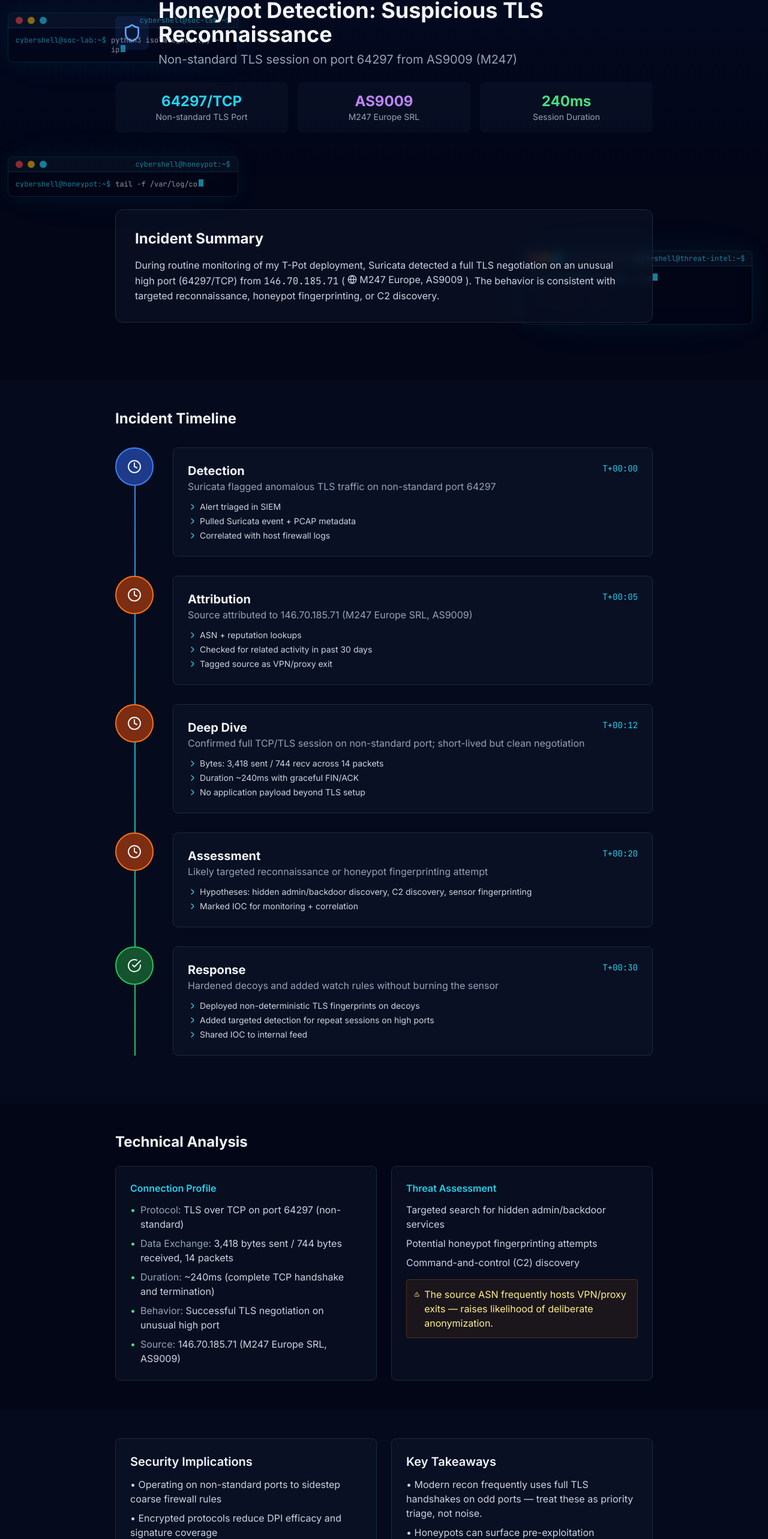
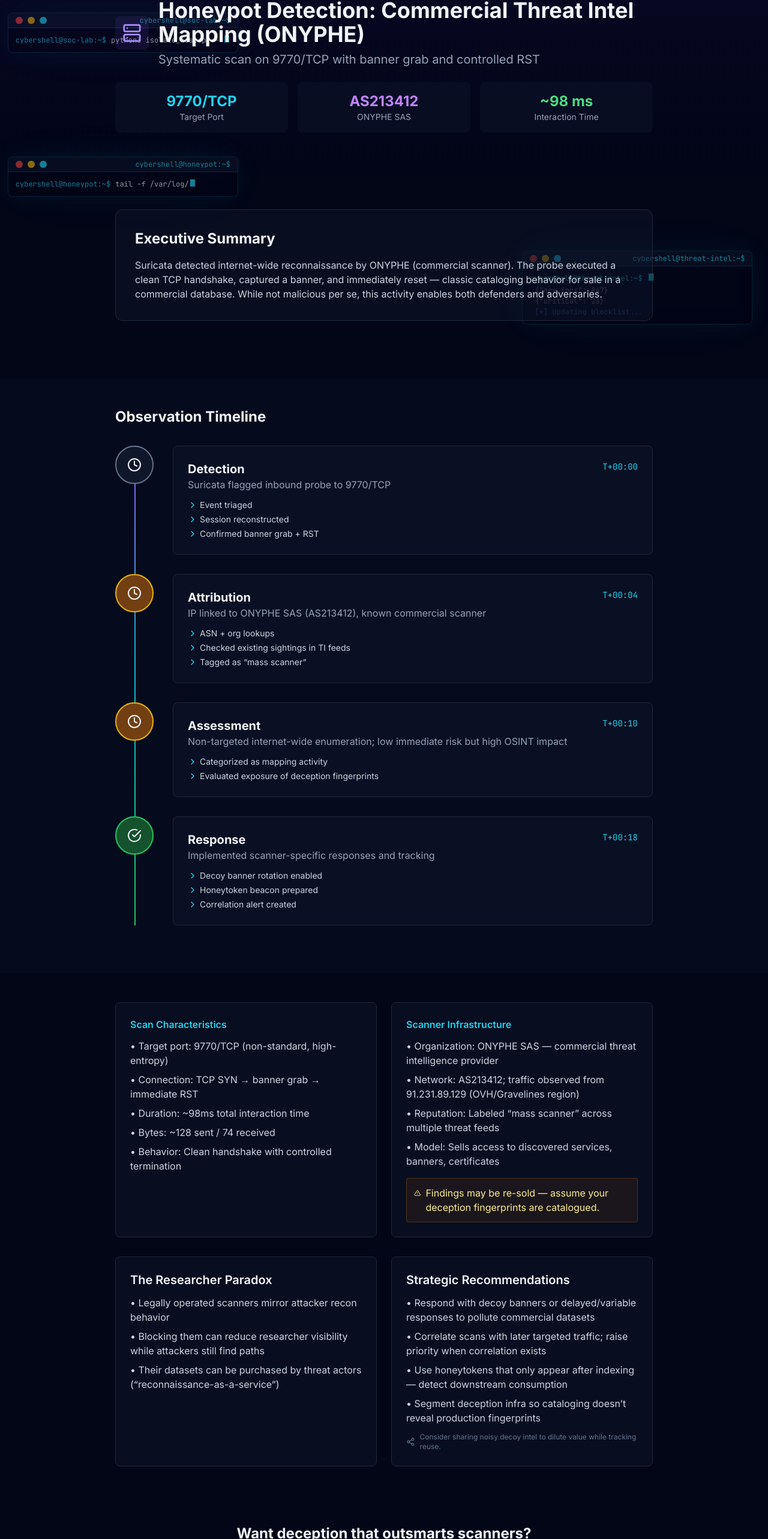
Before and after one commit to AntonioBeltranMiller/cybersec-portfolio, a Next.js app: page /blog/tls-recon in a window 1280 px wide. Shown: the part 179-2745 px from the top of the page at 60% size. Built offline with nearby package versions, Linux system fonts and the light colour scheme.

Commit message:
Update page.tsx

```diff
--- a/app/blog/tls-recon/page.tsx
+++ b/app/blog/tls-recon/page.tsx
@@ -1,83 +1,73 @@
 'use client'
 
 import { motion } from 'framer-motion'
-import { Shield, Clock, AlertTriangle, CheckCircle, ChevronRight, Globe } from 'lucide-react'
+import { Server, AlertTriangle, CheckCircle, Clock, ChevronRight, Share2 } from 'lucide-react'
 import Link from 'next/link'
 
-export default function TLSReconCaseStudy() {
+export default function OnypheScannerCaseStudy() {
+  const scanCharacteristics = [
+    'Target port: 9770/TCP (non-standard, high-entropy)',
+    'Connection: TCP SYN → banner grab → immediate RST',
+    'Duration: ~98ms total interaction time',
+    'Bytes: ~128 sent / 74 received',
+    'Behavior: Clean handshake with controlled termination',
+  ]
+
+  const scannerFacts = [
+    'Organization: ONYPHE SAS — commercial threat intelligence provider',
+    'Network: AS213412; traffic observed from 91.231.89.129 (OVH/Gravelines region)',
+    'Reputation: Labeled “mass scanner” across multiple threat feeds',
+    'Model: Sells access to discovered services, banners, certificates',
+  ]
+
+  const paradox = [
+    'Legally operated scanners mirror attacker recon behavior',
+    'Blocking them can reduce researcher visibility while attackers still find paths',
+    'Their datasets can be purchased by threat actors (“reconnaissance-as-a-service”)',
+  ]
+
+  const recommendations = [
+    'Respond with decoy banners or delayed/variable responses to pollute commercial datasets',
+    'Correlate scans with later targeted traffic; raise priority when correlation exists',
+    'Use honeytokens that only appear after indexing — detect downstream consumption',
+    'Segment deception infra so cataloging doesn’t reveal production fingerprints',
+  ]
+
   const timeline = [
     {
       time: 'T+00:00',
       phase: 'Detection',
-      severity: 'medium',
-      description: 'Suricata flagged anomalous TLS traffic on non-standard port 64297',
-      actions: ['Alert triaged in SIEM', 'Pulled Suricata event + PCAP metadata', 'Correlated with host firewall logs'],
+      severity: 'low',
+      description: 'Suricata flagged inbound probe to 9770/TCP',
+      actions: ['Event triaged', 'Session reconstructed', 'Confirmed banner grab + RST'],
     },
     {
-      time: 'T+00:05',
+      time: 'T+00:04',
       phase: 'Attribution',
-      severity: 'high',
-      description: 'Source attributed to 146.70.185.71 (M247 Europe SRL, AS9009)',
-      actions: ['ASN + reputation lookups', 'Checked for related activity in past 30 days', 'Tagged source as VPN/proxy exit'],
+      severity: 'medium',
+      description: 'IP linked to ONYPHE SAS (AS213412), known commercial scanner',
+      actions: ['ASN + org lookups', 'Checked existing sightings in TI feeds', 'Tagged as “mass scanner”'],
     },
     {
-      time: 'T+00:12',
-      phase: 'Deep Dive',
-      severity: 'high',
-      description: 'Confirmed full TCP/TLS session on non-standard port; short-lived but clean negotiation',
-      actions: [
-        'Bytes: 3,418 sent / 744 recv across 14 packets',
-        'Duration ~240ms with graceful FIN/ACK',
-        'No application payload beyond TLS setup',
-      ],
+      time: 'T+00:10',
+      phase: 'Assessment',
+      severity: 'medium',
+      description: 'Non-targeted internet-wide enumeration; low immediate risk but high OSINT impact',
+      actions: ['Categorized as mapping activity', 'Evaluated exposure of deception fingerprints'],
     },
     {
-      time: 'T+00:20',
-      phase: 'Assessment',
-      severity: 'high',
-      description: 'Likely targeted reconnaissance or honeypot fingerprinting attempt',
-      actions: [
-        'Hypotheses: hidden admin/backdoor discovery, C2 discovery, sensor fingerprinting',
-        'Marked IOC for monitoring + correlation',
-      ],
-    },
-    {
-      time: 'T+00:30',
+      time: 'T+00:18',
       phase: 'Response',
       severity: 'resolved',
-      description: 'Hardened decoys and added watch rules without burning the sensor',
-      actions: [
-        'Deployed non-deterministic TLS fingerprints on decoys',
-        'Added targeted detection for repeat sessions on high ports',
-        'Shared IOC to internal feed',
-      ],
+      description: 'Implemented scanner-specific responses and tracking',
+      actions: ['Decoy banner rotation enabled', 'Honeytoken beacon prepared', 'Correlation alert created'],
     },
-  ]
-
-  const connectionProfile = {
-    Protocol: 'TLS over TCP on port 64297 (non-standard)',
-    'Data Exchange': '3,418 bytes sent / 744 bytes received, 14 packets',
-    Duration: '~240ms (complete TCP handshake and termination)',
-    Behavior: 'Successful TLS negotiation on unusual high port',
-    Source: '146.70.185.71 (M247 Europe SRL, AS9009)',
-  }
-
-  const implications = [
-    'Operating on non-standard ports to sidestep coarse firewall rules',
-    'Encrypted protocols reduce DPI efficacy and signature coverage',
-    'Use of VPN/proxy hosting increases anonymization and repeatability',
-  ]
-
-  const takeaways = [
-    'Modern recon frequently uses full TLS handshakes on odd ports — treat these as priority triage, not noise.',
-    'Honeypots can surface pre-exploitation behaviors (admin/backdoor discovery, C2 probing) that production logs miss.',
-    'Fingerprint hardening (varying certs/ciphers/timing) frustrates honeypot identification without losing visibility.',
   ]
 
   return (
     <div className="min-h-screen pt-20">
       {/* Hero */}
-      <section className="py-12 px-4 bg-gradient-to-b from-blue-900/10 to-transparent">
+      <section className="py-12 px-4 bg-gradient-to-b from-violet-900/10 to-transparent">
         <div className="container mx-auto max-w-4xl">
           <Link href="/blog" className="inline-flex items-center text-cyan-400 hover:text-cyan-300 mb-6">
             ← Back to Blog
@@ -85,27 +75,27 @@
 
           <motion.div initial={{ opacity: 0, y: 20 }} animate={{ opacity: 1, y: 0 }}>
             <div className="flex items-center gap-4 mb-6">
-              <div className="p-3 bg-blue-500/10 rounded-lg">
-                <Shield className="w-8 h-8 text-blue-400" />
+              <div className="p-3 bg-violet-500/10 rounded-lg">
+                <Server className="w-8 h-8 text-violet-400" />
               </div>
               <div>
-                <h1 className="text-4xl font-bold mb-2">Honeypot Detection: Suspicious TLS Reconnaissance</h1>
-                <p className="text-xl text-slate-400">Non-standard TLS session on port 64297 from AS9009 (M247)</p>
+                <h1 className="text-4xl font-bold mb-2">Honeypot Detection: Commercial Threat Intel Mapping (ONYPHE)</h1>
+                <p className="text-xl text-slate-400">Systematic scan on 9770/TCP with banner grab and controlled RST</p>
               </div>
             </div>
 
             <div className="grid grid-cols-3 gap-4 mb-8">
               <div className="bg-slate-900/50 rounded-lg p-4 text-center">
-                <p className="text-2xl font-bold text-cyan-400">64297/TCP</p>
-                <p className="text-sm text-slate-400">Non-standard TLS Port</p>
+                <p className="text-2xl font-bold text-cyan-400">9770/TCP</p>
+                <p className="text-sm text-slate-400">Target Port</p>
               </div>
               <div className="bg-slate-900/50 rounded-lg p-4 text-center">
-                <p className="text-2xl font-bold text-purple-400">AS9009</p>
-                <p className="text-sm text-slate-400">M247 Europe SRL</p>
+                <p className="text-2xl font-bold text-purple-400">AS213412</p>
+                <p className="text-sm text-slate-400">ONYPHE SAS</p>
               </div>
               <div className="bg-slate-900/50 rounded-lg p-4 text-center">
-                <p className="text-2xl font-bold text-green-400">240ms</p>
-                <p className="text-sm text-slate-400">Session Duration</p>
+                <p className="text-2xl font-bold text-green-400">~98 ms</p>
+                <p className="text-sm text-slate-400">Interaction Time</p>
               </div>
             </div>
           </motion.div>
@@ -115,17 +105,12 @@
       {/* Executive Summary */}
       <section className="py-12 px-4">
         <div className="container mx-auto max-w-4xl">
-          <motion.div
-            initial={{ opacity: 0 }}
-            whileInView={{ opacity: 1 }}
-            className="bg-slate-900/50 backdrop-blur border border-slate-800 rounded-xl p-8 mb-12"
-          >
-            <h2 className="text-2xl font-bold mb-4">Incident Summary</h2>
+          <motion.div initial={{ opacity: 0 }} whileInView={{ opacity: 1 }} className="bg-slate-900/50 border border-slate-800 rounded-xl p-8 mb-12">
+            <h2 className="text-2xl font-bold mb-4">Executive Summary</h2>
             <p className="text-slate-300">
-              During routine monitoring of my T-Pot deployment, Suricata detected a full TLS negotiation on an unusual
-              high port (64297/TCP) from <span className="font-mono">146.70.185.71</span> ({' '}
-              <span className="inline-flex items-center gap-1"><Globe className="w-4 h-4" />M247 Europe, AS9009</span> ).
-              The behavior is consistent with targeted reconnaissance, honeypot fingerprinting, or C2 discovery.
+              Suricata detected internet-wide reconnaissance by ONYPHE (commercial scanner). The probe executed a clean
+              TCP handshake, captured a banner, and immediately reset — classic cataloging behavior for sale in a
+              commercial database. While not malicious per se, this activity enables both defenders and adversaries.
             </p>
           </motion.div>
         </div>
@@ -134,26 +119,16 @@
       {/* Timeline */}
       <section className="py-12 px-4 bg-slate-900/30">
         <div className="container mx-auto max-w-4xl">
-          <h2 className="text-2xl font-bold mb-8">Incident Timeline</h2>
+          <h2 className="text-2xl font-bold mb-8">Observation Timeline</h2>
           <div className="relative">
-            <div className="absolute left-8 top-0 bottom-0 w-0.5 bg-gradient-to-b from-blue-500 via-cyan-500 to-green-500" />
+            <div className="absolute left-8 top-0 bottom-0 w-0.5 bg-gradient-to-b from-violet-500 via-cyan-500 to-green-500" />
             {timeline.map((ev, i) => (
-              <motion.div
-                key={i}
-                initial={{ opacity: 0, x: -20 }}
-                whileInView={{ opacity: 1, x: 0 }}
-                transition={{ delay: i * 0.08 }}
-                className="relative flex items-start mb-8"
-              >
-                <div
-                  className={`absolute left-0 w-16 h-16 rounded-full flex items-center justify-center border-2 ${
-                    ev.severity === 'high'
-                      ? 'bg-orange-900 border-orange-500'
-                      : ev.severity === 'resolved'
-                      ? 'bg-green-900 border-green-500'
-                      : 'bg-blue-900 border-blue-500'
-                  }`}
-                >
+              <motion.div key={i} initial={{ opacity: 0, x: -20 }} whileInView={{ opacity: 1, x: 0 }} transition={{ delay: i * 0.08 }} className="relative flex items-start mb-8">
+                <div className={`absolute left-0 w-16 h-16 rounded-full flex items-center justify-center border-2 ${
+                  ev.severity === 'resolved' ? 'bg-green-900 border-green-500' :
+                  ev.severity === 'medium' ? 'bg-yellow-900 border-yellow-500' :
+                  'bg-slate-900 border-slate-500'
+                }`}>
                   {ev.severity === 'resolved' ? <CheckCircle className="w-6 h-6" /> : <Clock className="w-6 h-6" />}
                 </div>
                 <div className="ml-24 flex-1">
@@ -181,57 +156,35 @@
         </div>
       </section>
 
-      {/* Technical Analysis */}
+      {/* Technical Analysis & Strategy */}
       <section className="py-12 px-4">
         <div className="container mx-auto max-w-4xl">
-          <h2 className="text-2xl font-bold mb-6">Technical Analysis</h2>
           <div className="grid md:grid-cols-2 gap-6">
             <div className="bg-slate-900/50 border border-slate-800 rounded-lg p-6">
-              <h3 className="font-semibold text-cyan-400 mb-3">Connection Profile</h3>
-              <ul className="space-y-2">
-                {Object.entries(connectionProfile).map(([k, v]) => (
-                  <li key={k} className="flex items-start">
-                    <span className="text-green-400 mr-2">•</span>
-                    <span className="text-slate-300"><span className="text-slate-400">{k}:</span> {v}</span>
-                  </li>
-                ))}
-              </ul>
+              <h3 className="font-semibold text-cyan-400 mb-3">Scan Characteristics</h3>
+              <ul className="space-y-2">{scanCharacteristics.map((x) => <li key={x} className="text-slate-300">• {x}</li>)}</ul>
             </div>
             <div className="bg-slate-900/50 border border-slate-800 rounded-lg p-6">
-              <h3 className="font-semibold text-cyan-400 mb-3">Threat Assessment</h3>
-              <ul className="space-y-2">
-                <li className="text-slate-300">Targeted search for hidden admin/backdoor services</li>
-                <li className="text-slate-300">Potential honeypot fingerprinting attempts</li>
-                <li className="text-slate-300">Command-and-control (C2) discovery</li>
-              </ul>
+              <h3 className="font-semibold text-cyan-400 mb-3">Scanner Infrastructure</h3>
+              <ul className="space-y-2">{scannerFacts.map((x) => <li key={x} className="text-slate-300">• {x}</li>)}</ul>
               <div className="mt-4 p-3 rounded border border-yellow-800/50 bg-yellow-900/20 text-yellow-200 flex items-start gap-2">
                 <AlertTriangle className="w-5 h-5 mt-0.5" />
-                The source ASN frequently hosts VPN/proxy exits — raises likelihood of deliberate anonymization.
+                Findings may be re-sold — assume your deception fingerprints are catalogued.
               </div>
             </div>
           </div>
-        </div>
-      </section>
 
-      {/* Implications & Takeaways */}
-      <section className="py-12 px-4 bg-slate-900/30">
-        <div className="container mx-auto max-w-4xl">
-          <div className="grid md:grid-cols-2 gap-6">
+          <div className="mt-8 grid md:grid-cols-2 gap-6">
             <div className="bg-slate-900/50 border border-slate-800 rounded-lg p-6">
-              <h3 className="text-xl font-semibold mb-3">Security Implications</h3>
-              <ul className="space-y-2">
-                {implications.map((x) => (
-                  <li key={x} className="text-slate-300">• {x}</li>
-                ))}
-              </ul>
+              <h3 className="text-xl font-semibold mb-3">The Researcher Paradox</h3>
+              <ul className="space-y-2">{paradox.map((x) => <li key={x} className="text-slate-300">• {x}</li>)}</ul>
             </div>
             <div className="bg-slate-900/50 border border-slate-800 rounded-lg p-6">
-              <h3 className="text-xl font-semibold mb-3">Key Takeaways</h3>
-              <ul className="space-y-2">
-                {takeaways.map((x) => (
-                  <li key={x} className="text-slate-300">• {x}</li>
-                ))}
-              </ul>
+              <h3 className="text-xl font-semibold mb-3">Strategic Recommendations</h3>
+              <ul className="space-y-2">{recommendations.map((x) => <li key={x} className="text-slate-300">• {x}</li>)}</ul>
+              <p className="mt-3 text-xs text-slate-500 flex items-center gap-2">
+                <Share2 className="w-4 h-4" /> Consider sharing noisy decoy intel to dilute value while tracking reuse.
+              </p>
             </div>
           </div>
         </div>
@@ -240,10 +193,8 @@
       {/* CTA */}
       <section className="py-12 px-4">
         <div className="container mx-auto max-w-4xl text-center">
-          <h2 className="text-2xl font-bold mb-4">Need help hardening against covert recon?</h2>
-          <p className="text-slate-400 mb-8">
-            I design honeypots and detections that surface targeted activity before exploitation.
-          </p>
+          <h2 className="text-2xl font-bold mb-4">Want deception that outsmarts scanners?</h2>
+          <p className="text-slate-400 mb-8">I build honey services that waste adversary time and feed your intel loop.</p>
           <Link href="/#contact" className="inline-flex items-center px-6 py-3 bg-cyan-600 hover:bg-cyan-500 rounded-lg transition-colors">
             Get in Touch
             <ChevronRight className="w-5 h-5 ml-2" />
```
